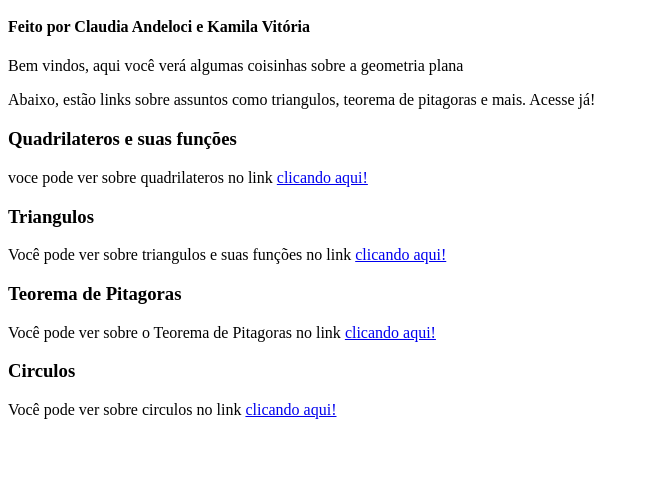
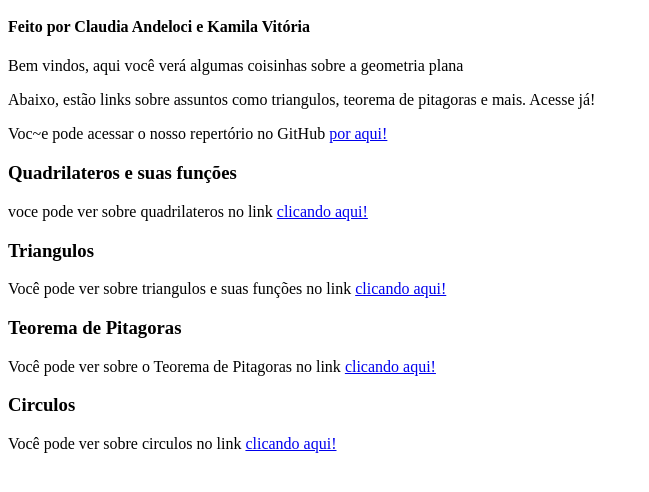
Before and after one commit to Asclaus/dicionariogeometria, a plain HTML site: page index.html in a window 1280 px wide. Shown: the part 110-602 px from the top of the page, without its empty margins (0-649 px from the left). Drawn offline with Linux system fonts and the light colour scheme; a script that the page names is missing.

Commit message:
link para o repertório

```diff
--- a/index.html
+++ b/index.html
@@ -16,6 +16,7 @@
 <p>Bem vindos, aqui você verá algumas coisinhas sobre a geometria plana</p>
 <p>Abaixo, estão links sobre assuntos como triangulos, teorema de pitagoras e mais. Acesse já!</p>
 
+<p>Voc~e pode acessar o nosso repertório no GitHub <a href="https://github.com/Asclaus/dicionariogeometria"  target="_blank" rel="nofollow">por aqui!</a></p>
 
 <h3>Quadrilateros e suas funções</h3>
 <p>voce pode ver sobre quadrilateros no link <a href="pag2.html" rel="next">clicando aqui!</a></p>
@@ -28,5 +29,7 @@
 
 <h3>Circulos</h3>
 <p>Você pode ver sobre circulos no link <a href="pag5.html" rel="next" >clicando aqui!</a></p>
+
+
 </body>
 </html>
```
